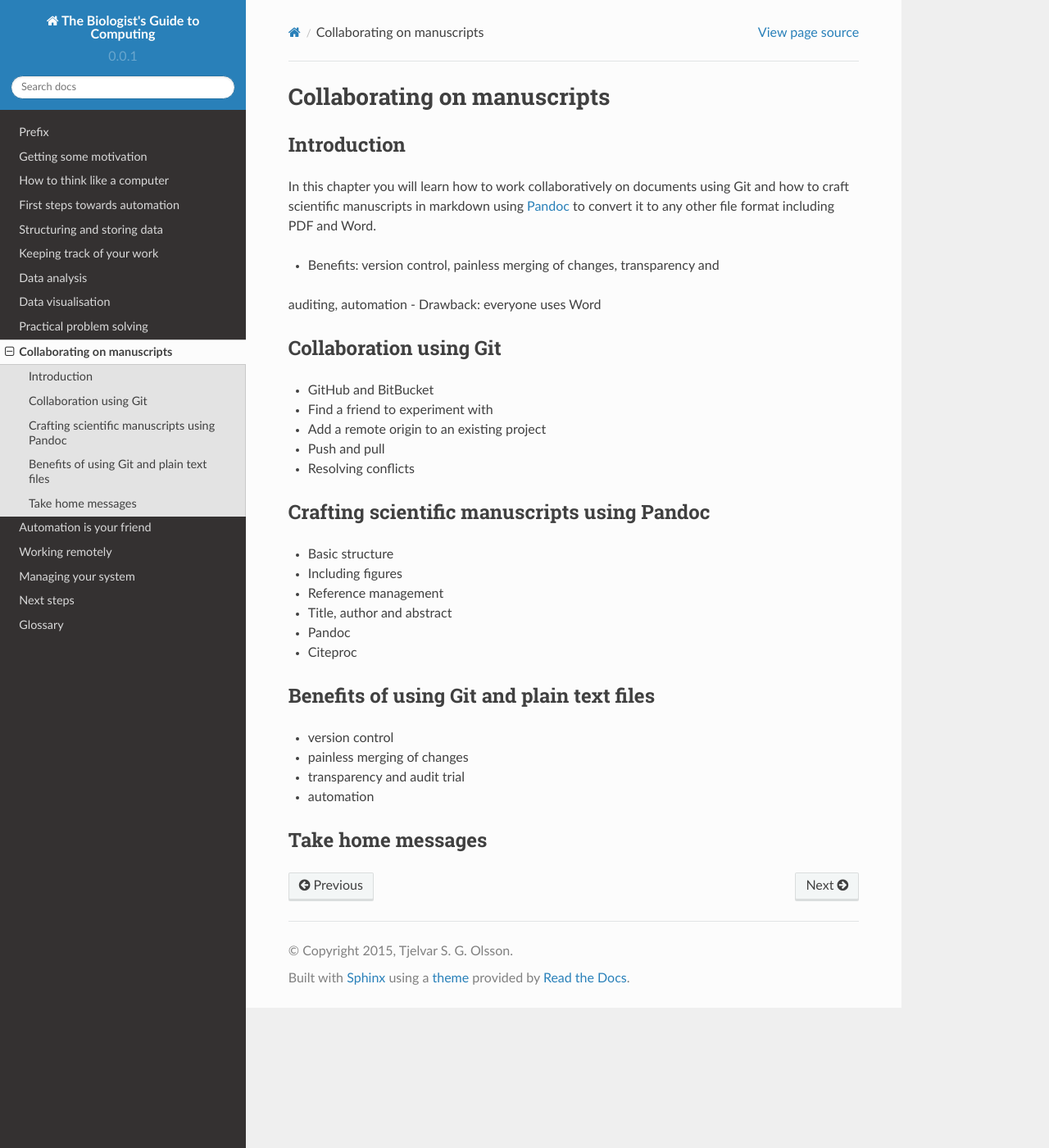
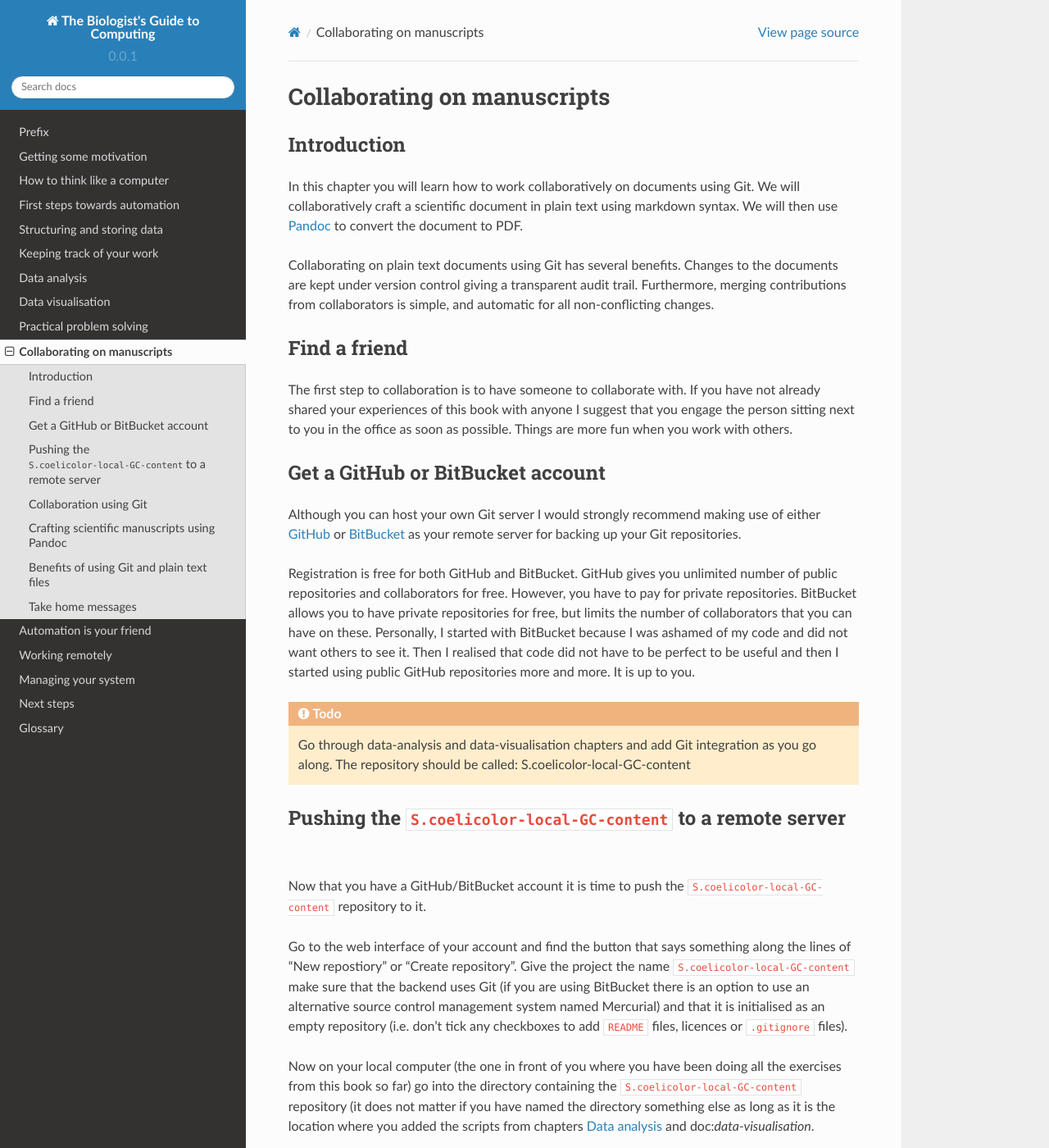
Before and after one commit to tjelvar-olsson/biologists-guide-to-computing, a Sphinx documentation site: the page built from source/collaborating-on-manuscripts.rst, in a window 1280 px wide and 1400 px high. Shown: the whole window at 82% size. Built offline with Sphinx 7.4.7 and the Read the Docs theme 2.0.0, drawn with Linux system fonts in a browser that asks for light colours; some of the changed text lies outside the part shown.

Commit message:
Started writing collaboration chapter

```diff
--- a/source/collaborating-on-manuscripts.rst
+++ b/source/collaborating-on-manuscripts.rst
@@ -5,18 +5,75 @@ Introduction
 ------------
 
 In this chapter you will learn how to work collaboratively on documents using
-Git and how to craft scientific manuscripts in markdown using `Pandoc
-<http://pandoc.org/>`_ to convert it to any other file format including PDF and
-Word.
+Git. We will collaboratively craft a scientific document in plain text using
+markdown syntax. We will then use `Pandoc <http://pandoc.org/>`_ to convert the
+document to PDF.
 
-- Benefits: version control, painless merging of changes, transparency and
-auditing, automation
-- Drawback: everyone uses Word
+Collaborating on plain text documents using Git has several benefits. Changes
+to the documents are kept under version control giving a transparent audit
+trail. Furthermore, merging contributions from collaborators is simple, and
+automatic for all non-conflicting changes.
+
+
+Find a friend
+-------------
+
+The first step to collaboration is to have someone to collaborate with.
+If you have not already shared your experiences of this book with anyone
+I suggest that you engage the person sitting next to you in the office
+as soon as possible. Things are more fun when you work with others.
+
+
+Get a GitHub or BitBucket account
+---------------------------------
+
+Although you can host your own Git server I would strongly recommend making use
+of either `GitHub <https://github.com/>`_ or `BitBucket
+<https://bitbucket.org/>`_ as your remote server for backing up your Git
+repositories.
+
+Registration is free for both GitHub and BitBucket. GitHub gives you unlimited
+number of public repositories and collaborators for free. However, you have to
+pay for private repositories. BitBucket allows you to have private repositories
+for free, but limits the number of collaborators that you can have on these.
+Personally, I started with BitBucket because I was ashamed of my code and did not
+want others to see it. Then I realised that code did not have to be perfect to
+be useful and then I started using public GitHub repositories more and more.
+It is up to you.
+
+
+.. todo:: Go through data-analysis and data-visualisation chapters and add Git
+          integration as you go along. The repository should be called:
+          S.coelicolor-local-GC-content
+
+
+Pushing the ``S.coelicolor-local-GC-content`` to a remote server
+----------------------------------------------------------------
+
+Now that you have a GitHub/BitBucket account it is time to push the
+``S.coelicolor-local-GC-content`` repository to it.
+
+Go to the web interface of your account and find the button that says something
+along the lines of "New repostiory" or "Create repository".  Give the project
+the name ``S.coelicolor-local-GC-content`` make sure that the backend uses Git
+(if you are using BitBucket there is an option to use an alternative source
+control management system named Mercurial) and that it is initialised as an
+empty repository (i.e. don't tick any checkboxes to add ``README`` files,
+licences or ``.gitignore`` files).
+
+Now on your local computer (the one in front of you where you have been doing
+all the exercises from this book so far) go into the directory containing the
+``S.coelicolor-local-GC-content`` repository (it does not matter if you have
+named the directory something else as long as it is the location where you
+added the scripts from chapters :doc:`data-analysis` and doc:`data-visualisation`.
+
+Add remote origin...
 
 
 Collaboration using Git
 -----------------------
 
+The first step is to setup an account on GitHub or
 - GitHub and BitBucket
 - Find a friend to experiment with
 - Add a remote origin to an existing project
```
